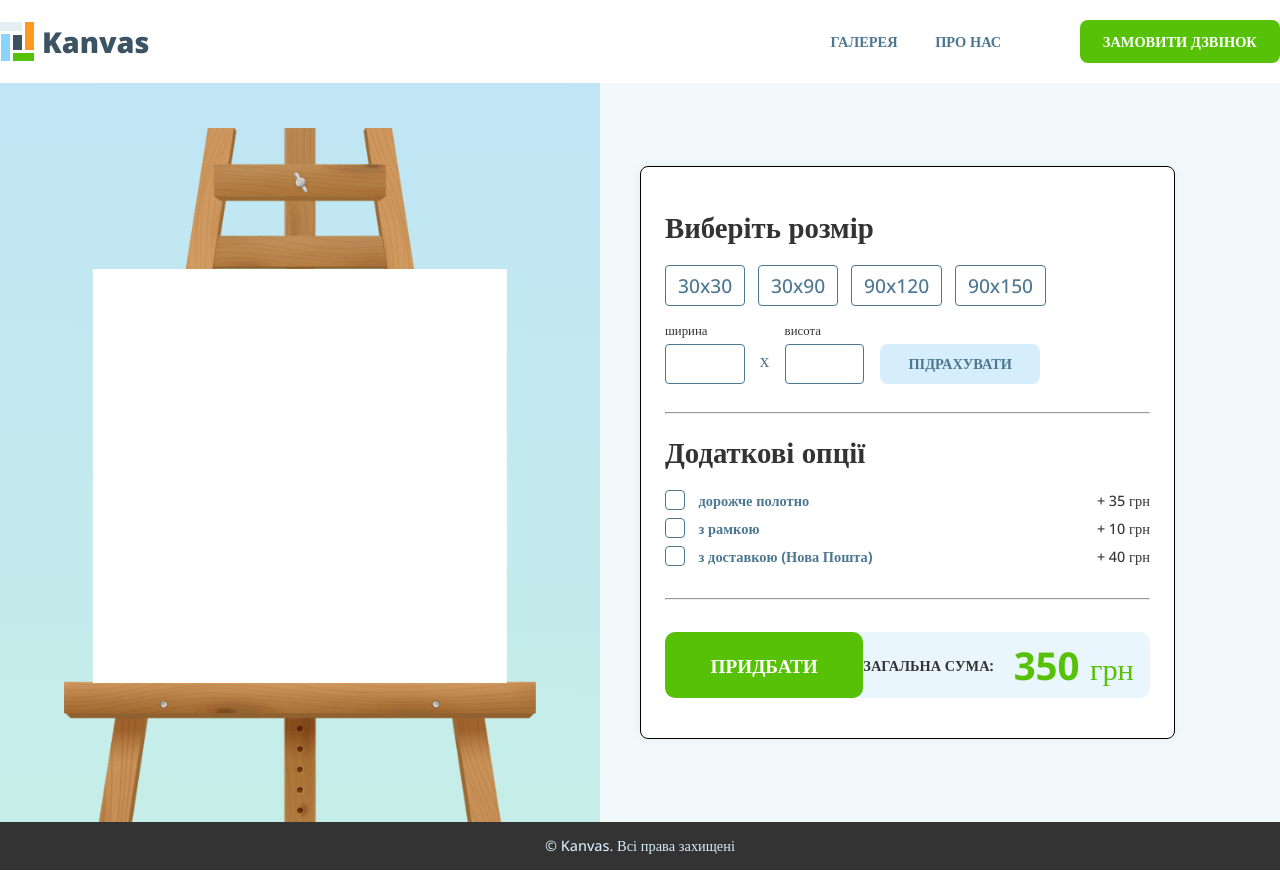
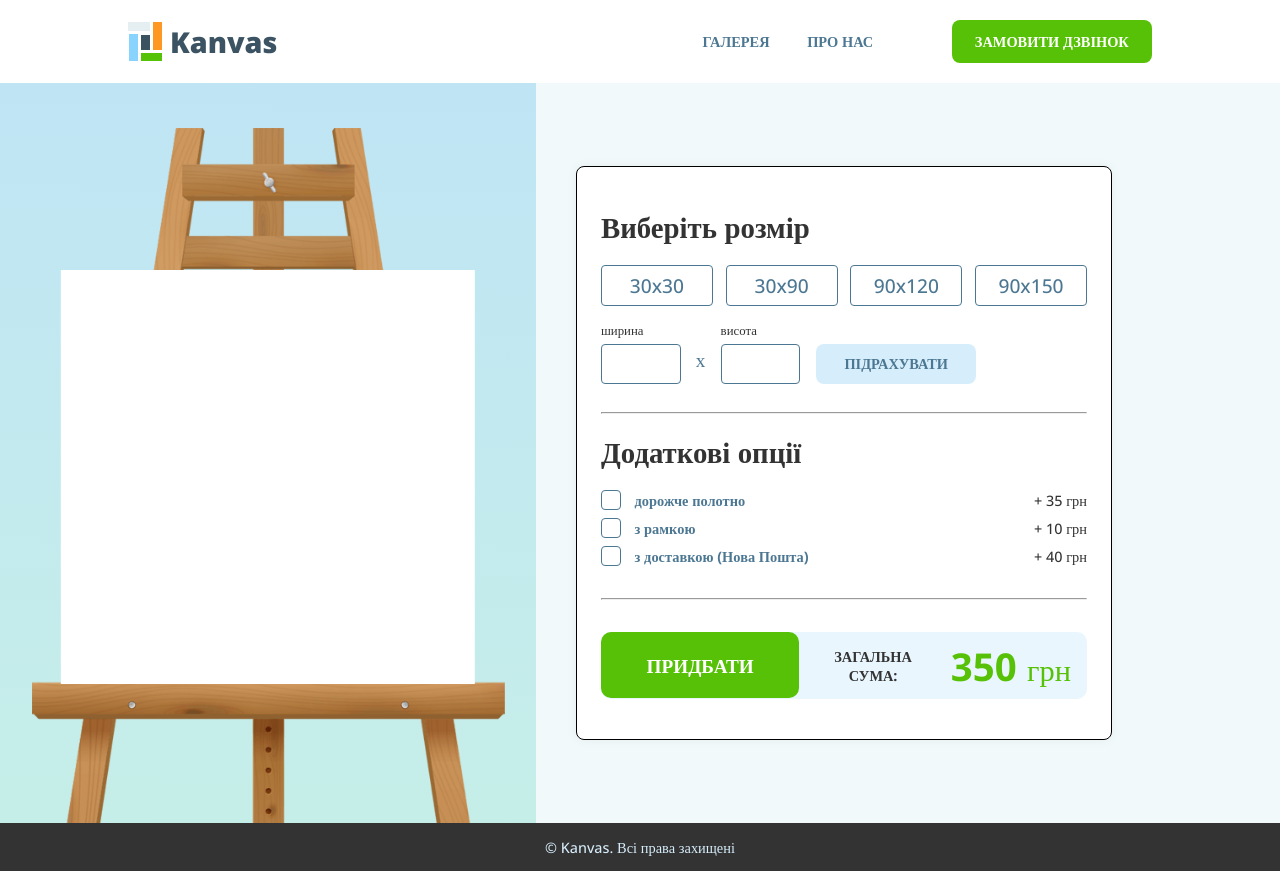
Before and after one commit to AndreyCh1/Kanvas, a website: page src/pug/index.pug in a window 1280 px wide. Drawn offline with nearby package versions, Linux system fonts and the light colour scheme; files that its build step writes are made by us from their sources; files whose address does not match are found by name.

Commit message:
settings_block is aligned to wrapper

```diff
--- a/src/js/script.js
+++ b/src/js/script.js
@@ -73,6 +73,17 @@ custom_button.addEventListener('click', function (event) {
     document.querySelector(".canvas").style.height = height + "rem"
 })
 
+function correctSize (input) {
+    if (input.target.value < 0) {
+        input.target.value = 0
+    }
+    console.log(input.target)
+}
+
+input_width.addEventListener('change', correctSize.bind(event))
+
+input_height.addEventListener('change', correctSize.bind(event))
+
 // console.log(input_checkbox)
 
 input_checkbox.forEach(function (checkbox) {
--- a/src/sass/styles.sass
+++ b/src/sass/styles.sass
@@ -27,7 +27,8 @@ hr
 
 .wrapper
     margin: 0 auto
-    max-width: 1720rem
+    // max-width: 1720rem
+    width: 80%
 
 .header
     display: flex
@@ -127,11 +128,12 @@ hr
 
 .settings_block
     padding: 104rem 50rem
+    padding-right: calc(10% + 50rem)
     width: 50%
     background-color: #f1f9fb
 
 .canvas_options
-    display: inline-block
+    display: block
     padding: 50rem 30rem
     background-color: #fff
     border: 1px solid #000
@@ -147,6 +149,7 @@ hr
 
 .button_size
     padding: 0 8rem
+    width: 25%
 
     &:first-child
         padding-left: 0
@@ -157,6 +160,7 @@ hr
 .size,
 .size_field
     padding: 7rem 15rem
+    width: 100%
     font: 500 24rem "Open Sans"
     text-align: center
     color: #4c7792
@@ -270,7 +274,8 @@ hr
 .buy_group
     display: flex
     justify-content: space-between
-    max-width: 700rem
+    // max-width: 700rem
+    width: 100%
     border-radius: 10px
     background-color: rgba(#d6edfb, .5)
 
@@ -291,6 +296,7 @@ hr
     padding-right: 20rem
 
     p
+        padding-left: 20rem
         text-transform: uppercase
         color: #333
         font: 700 18rem "Open Sans"
```
Also changed, not shown: docs/js/script.js (+1 -1 lines), docs/css/styles.css.
